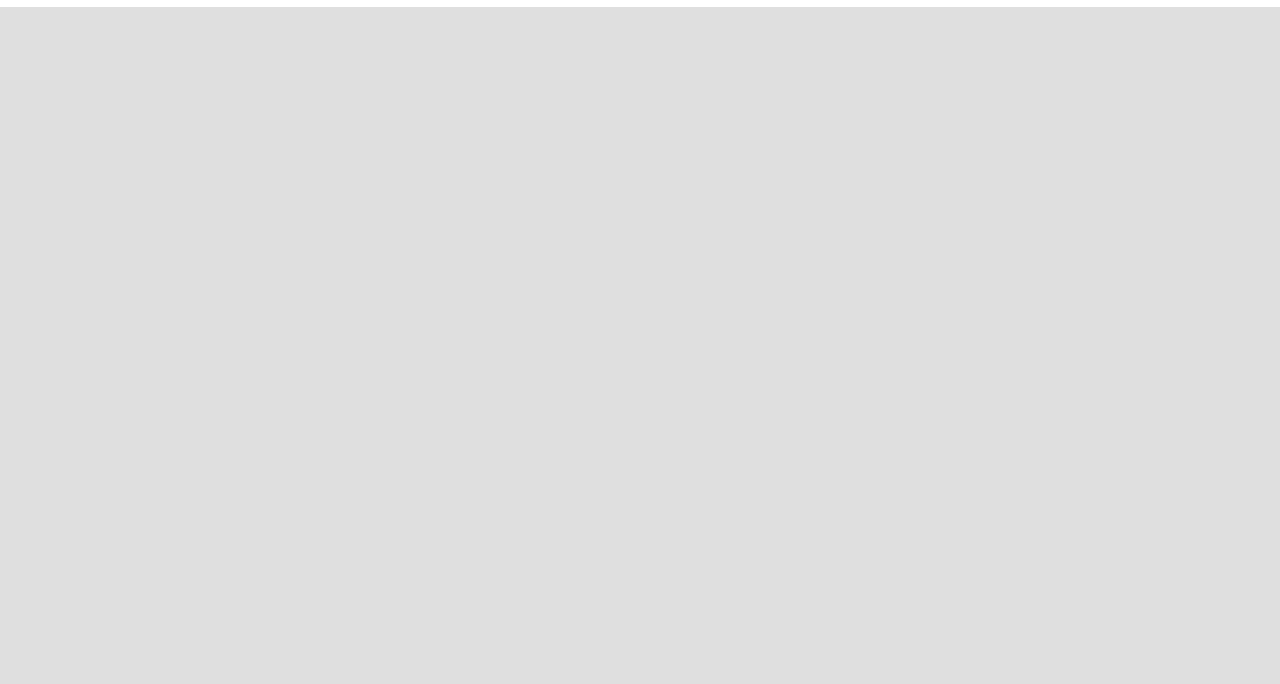
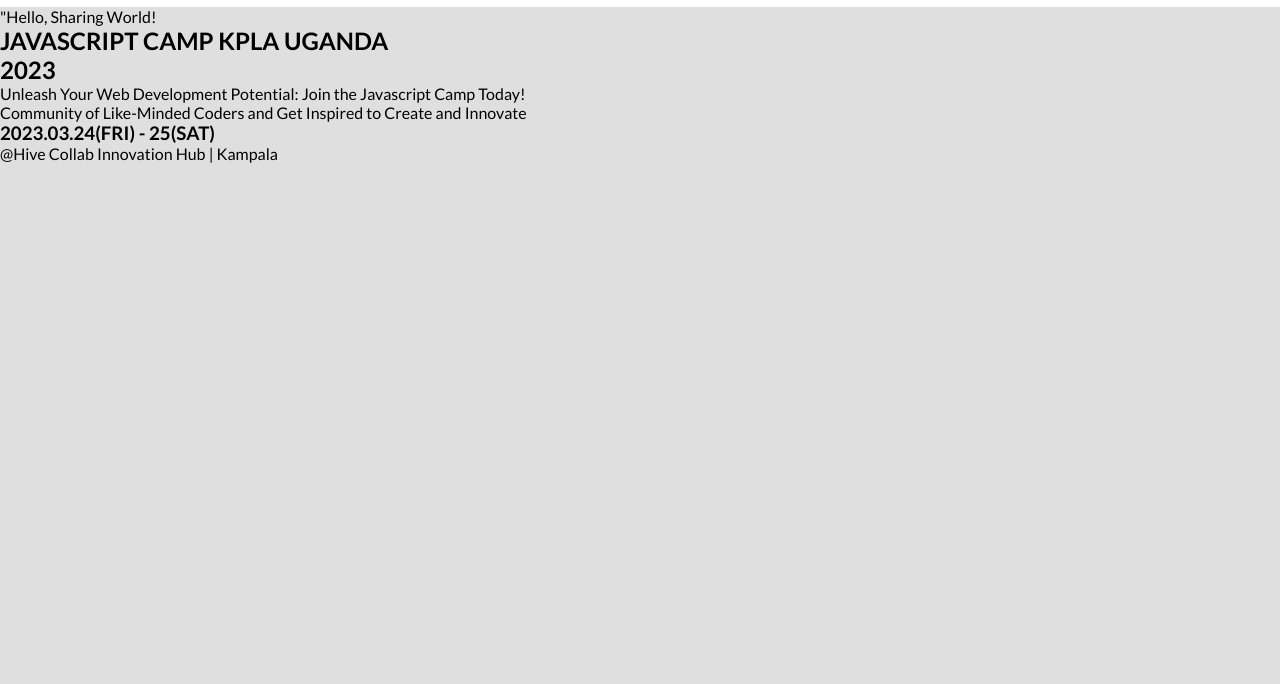
Before and after one commit to jeanbuhendwa/capstone-1, a plain HTML site: page index.html in a window 1280 px wide. Shown: the part 116-800 px from the top of the page. Drawn offline with Linux system fonts and the light colour scheme.

Commit message:
Add the headline section to index.html file

```diff
--- a/index.html
+++ b/index.html
@@ -49,6 +49,13 @@
         </button>
       </nav>
     </header>
+    <section class="headline-section">
+        <span id="hello-text">"Hello, Sharing World!</span>
+        <h1 class="h1-text">JAVASCRIPT CAMP KPLA UGANDA <br> 2023</h1>
+        <p class="headline-p">Unleash Your Web Development Potential: Join the Javascript Camp Today! <br> Community of Like-Minded Coders and Get Inspired to Create and Innovate </p>
+        <h3 class="headline-date">2023.03.24(FRI) - 25(SAT)</h3>
+        <p class="h-address">@Hive Collab Innovation Hub | Kampala</p>
+    </section>
 
     <script src="scripts.js"></script>
   </body>
```
